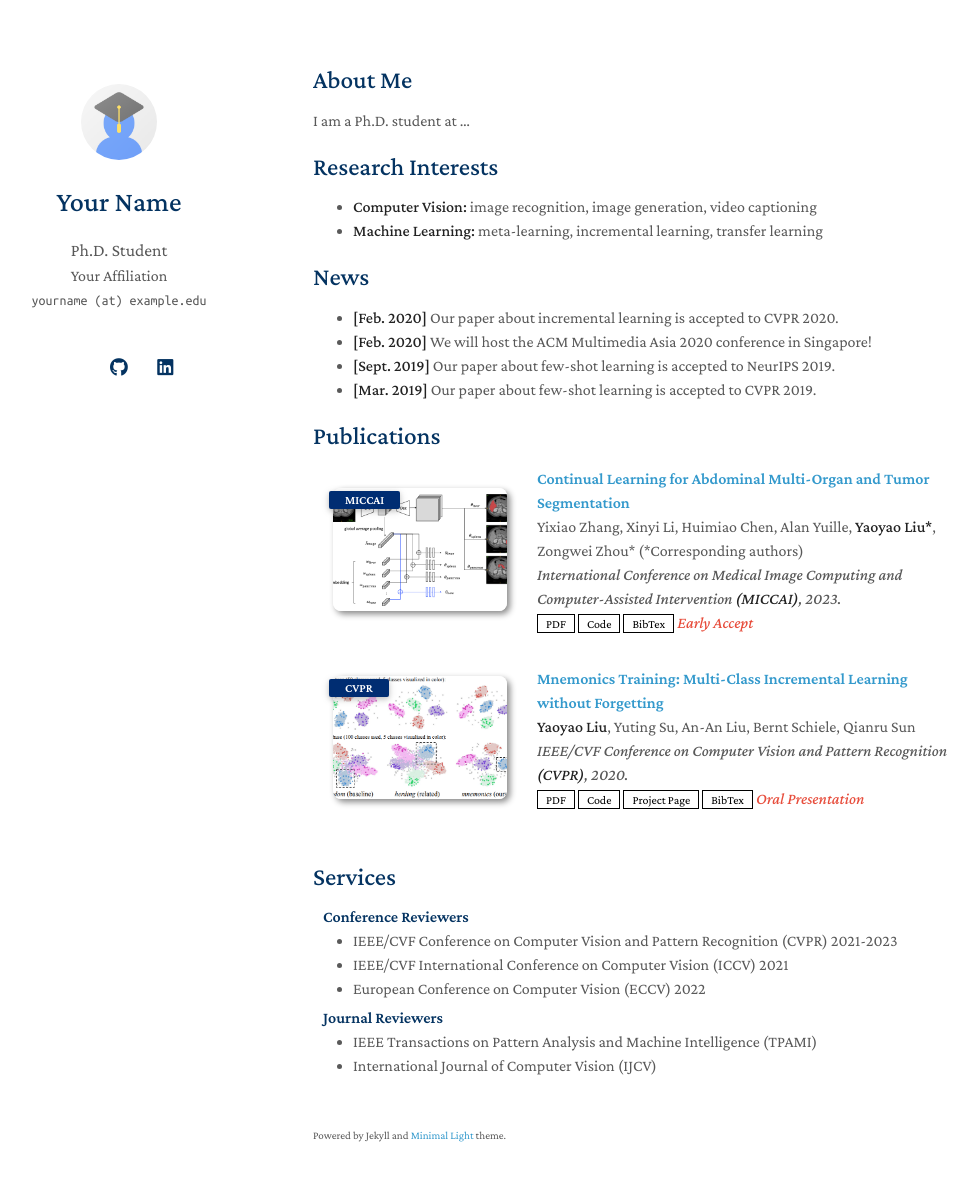
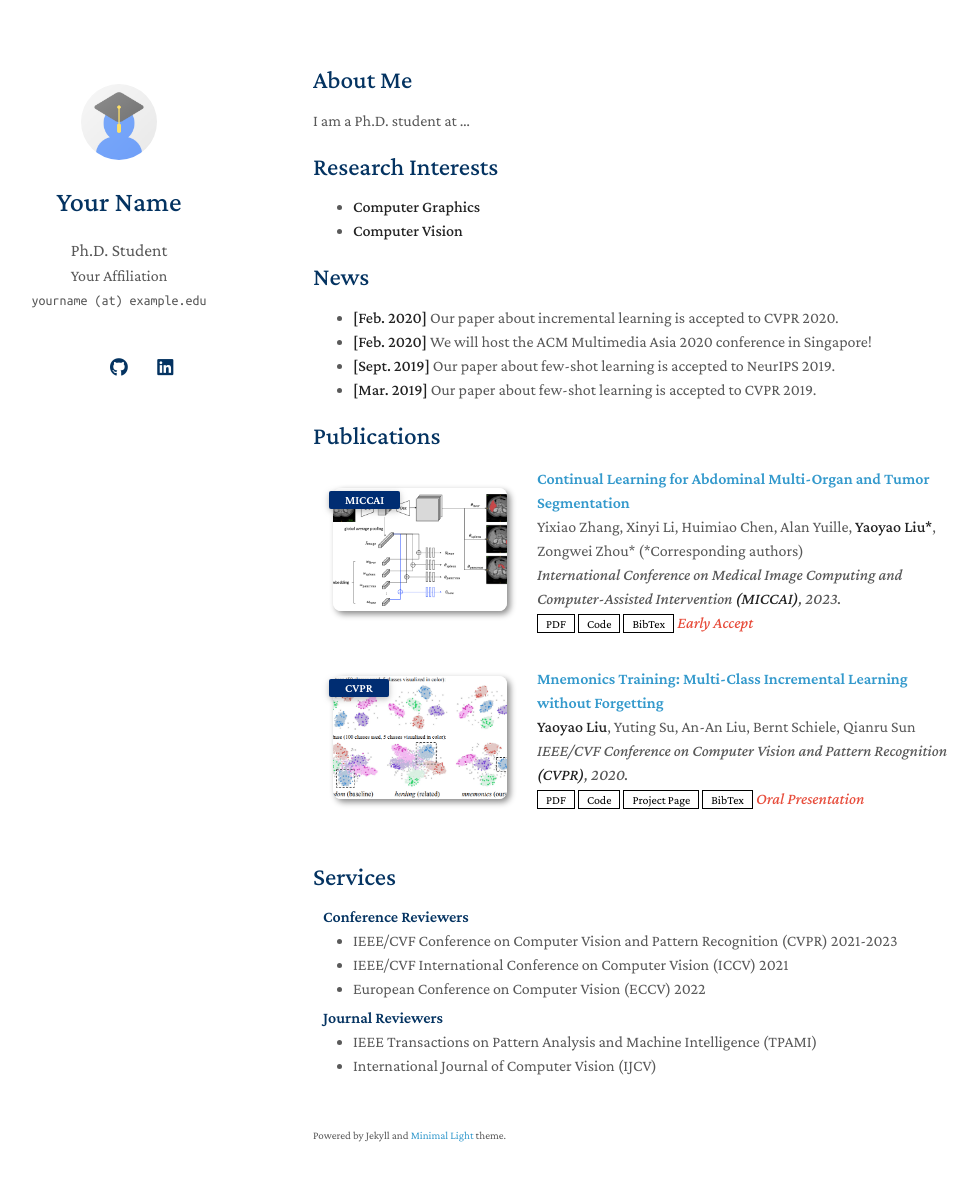
Before and after one commit to suil-hwang/suil-hwang.github.io, a Jekyll site: the page built from index.md, in a window 1280 px wide and 1216 px high. Shown: the top 1181 px of the window, without its empty margins (157-1135 px from the left). Built offline with Jekyll 4.4.1, drawn with Linux system fonts in a browser that asks for light colours; a style sheet for code colours, icons or effects is not loaded; our own code applies the rules of GitHub Pages for plain Markdown files.

Commit message:
Update index.md

```diff
--- a/index.md
+++ b/index.md
@@ -7,9 +7,9 @@ layout: homepage
 I am a Ph.D. student at ...
 
 ## Research Interests
+- **Computer Graphics**
+- **Computer Vision**
 
-- **Computer Vision:** image recognition, image generation, video captioning
-- **Machine Learning:** meta-learning, incremental learning, transfer learning
 
 ## News
 
```
